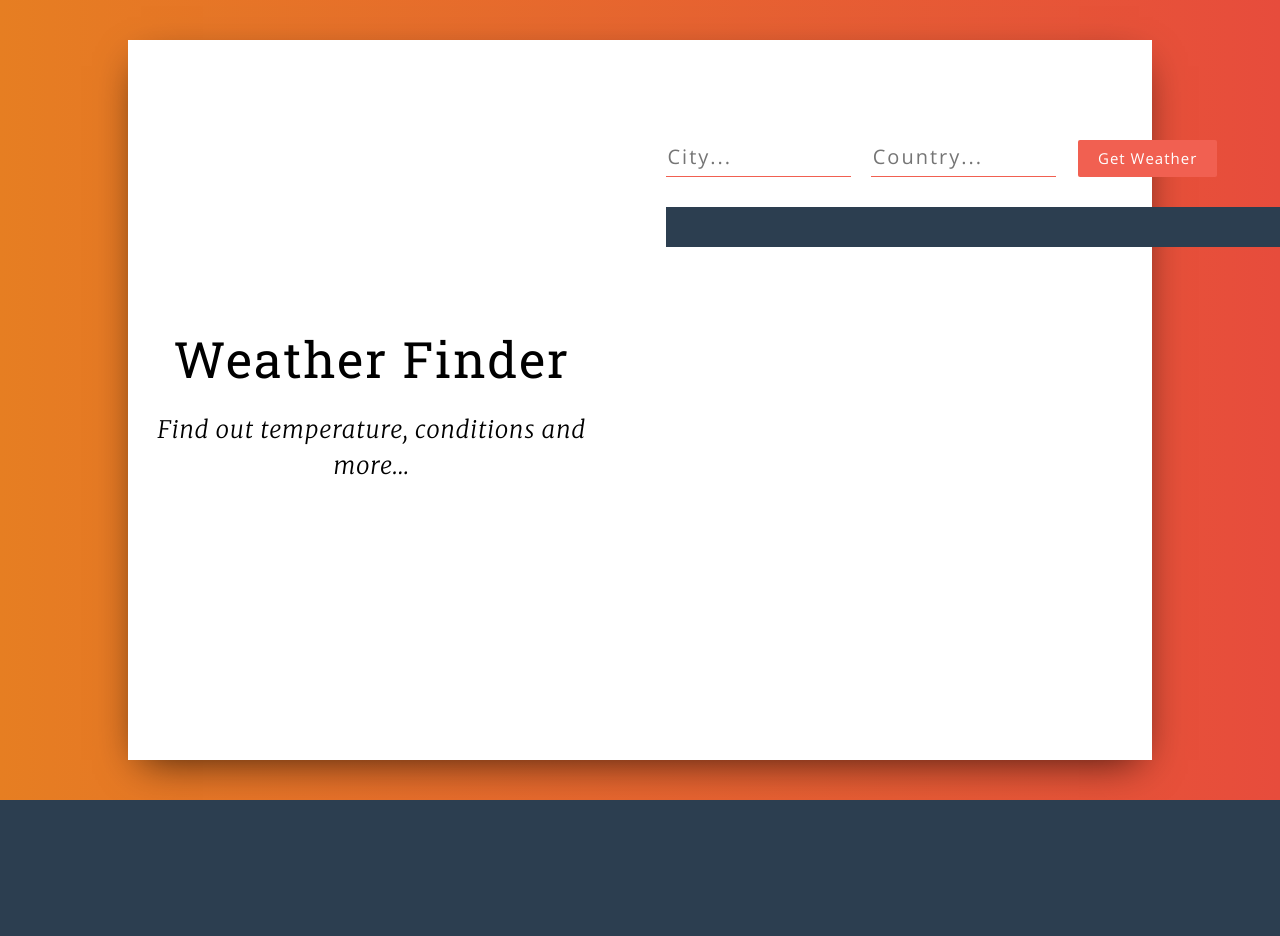
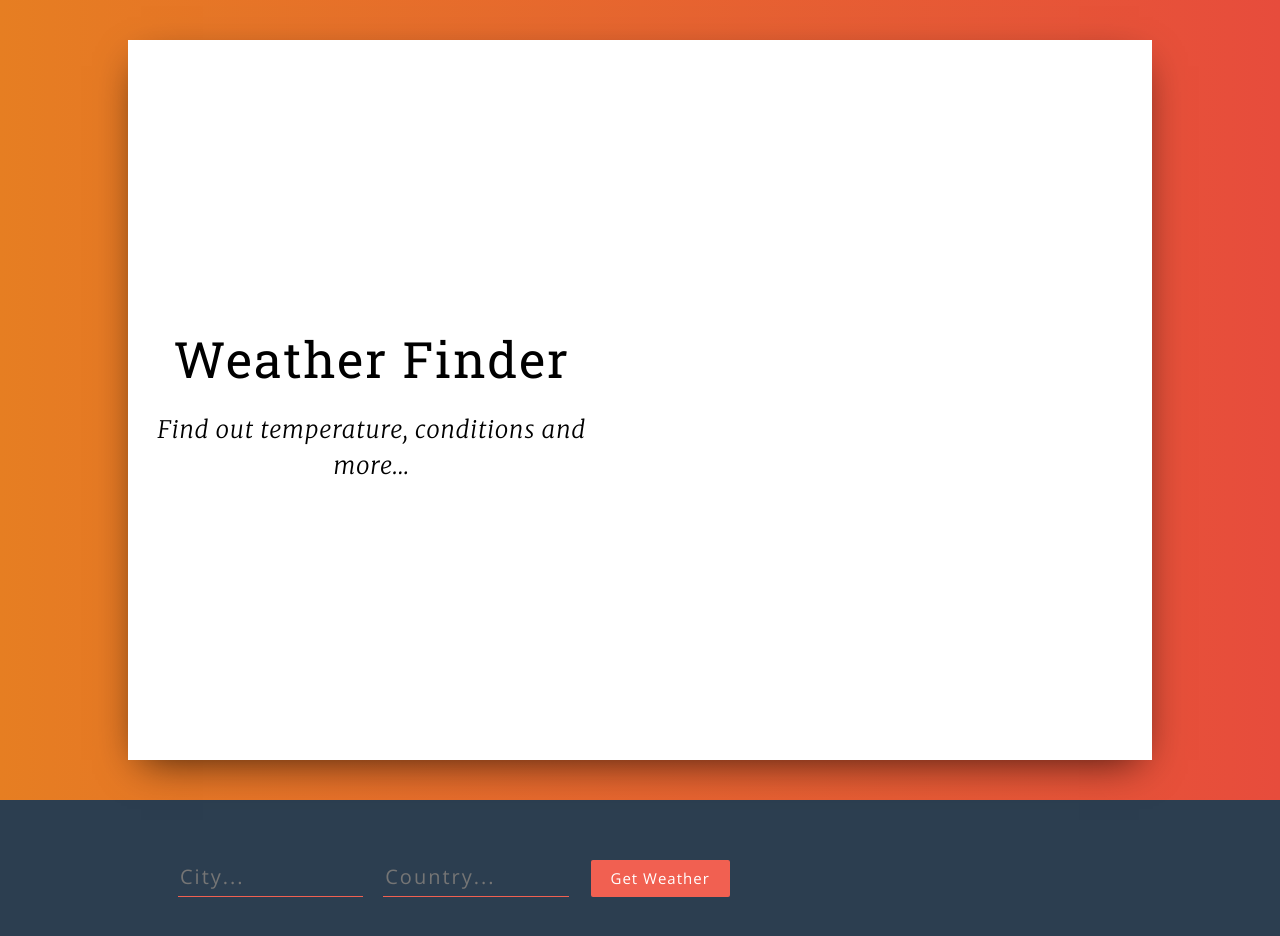
Before and after one commit to boramriganka/react-weather-app, a React (Create React App) app: page / in a window 1280 px wide. Shown: the top 936 px of the page. Before the commit the page ends 800 px from the top, so only its background shows below. Built offline with nearby package versions, Linux system fonts and the light colour scheme.

Commit message:
Update App.css

```diff
--- a/src/App.css
+++ b/src/App.css
@@ -23,9 +23,14 @@ body {
   margin: 0 auto;
 
 }
+.row{
+  display: flex;
+  flex-direction: column;
+}
 
 .title-container {
   height: 90vh;
+
   background-size: cover;
   display: flex;
   align-items: center;
```
